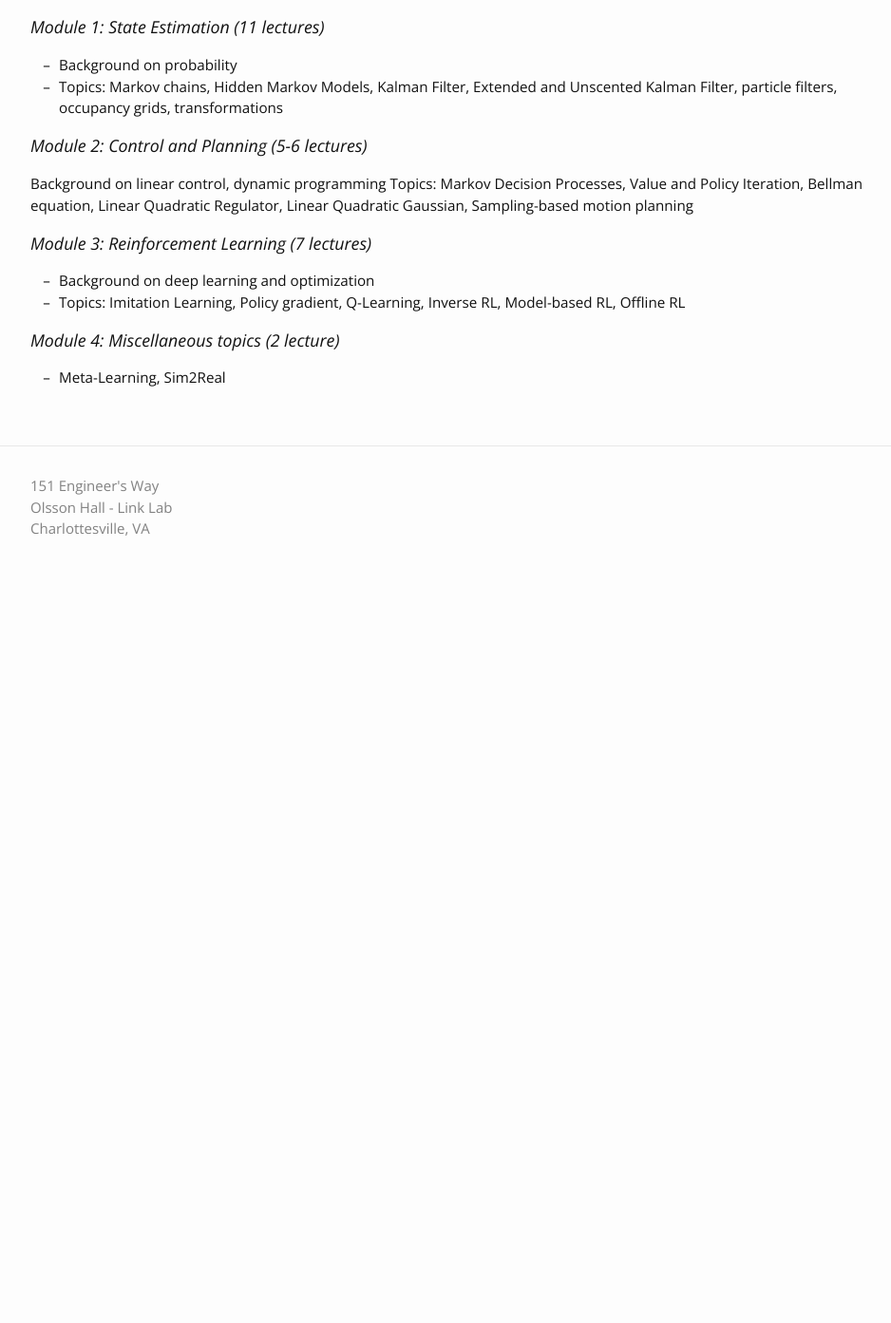
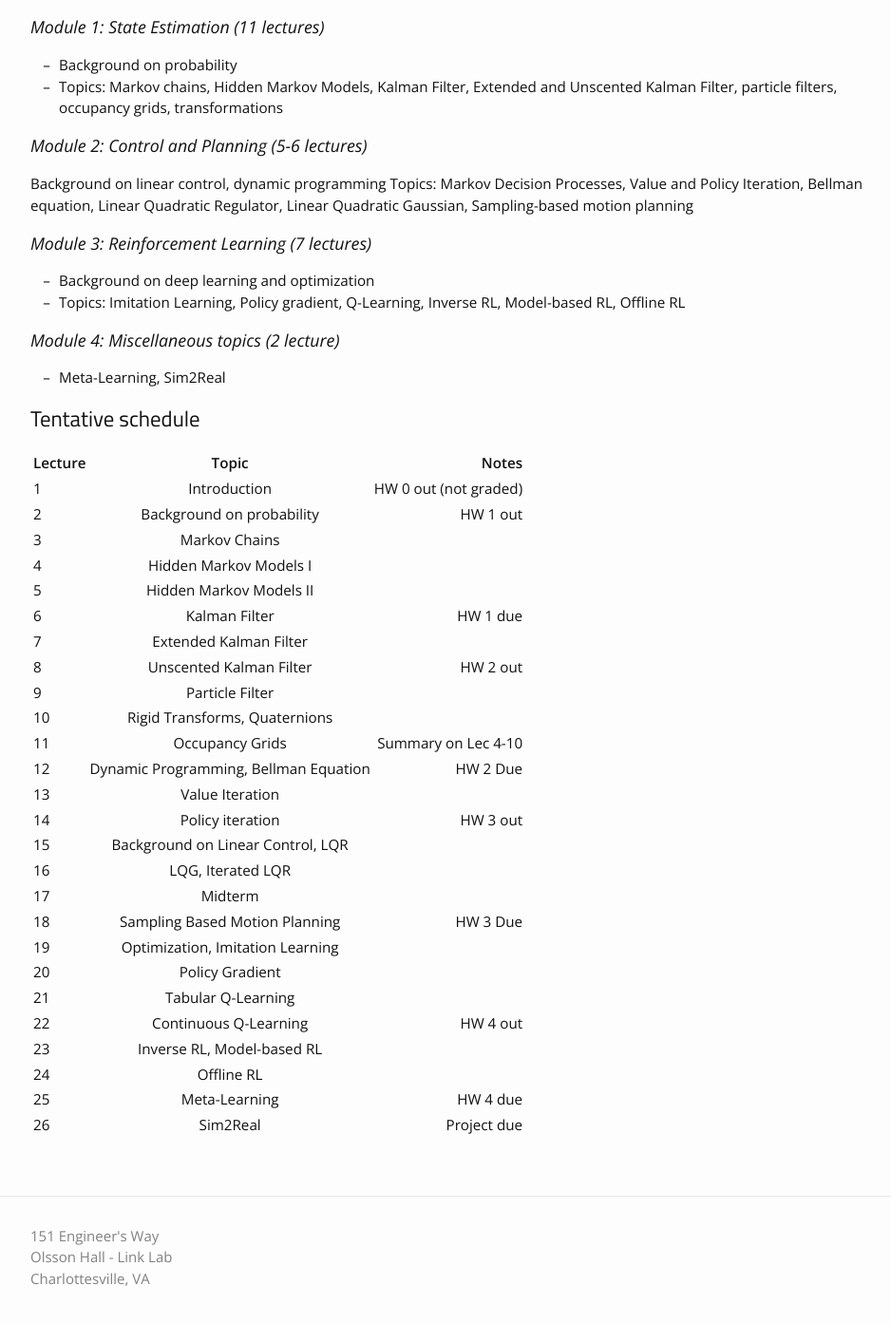
Before and after one commit to linklab-uva/robotlearning, a Jekyll site: the page built from syllabus.md, in a window 1280 px wide and 1400 px high, scrolled down 270 px. Shown: the top 1393 px of the window at 95% size, without its empty margins (163-1101 px from the left). Built offline with Jekyll 4.4.1, drawn with Linux system fonts in a browser that asks for light colours; nearby versions of some CDN libraries; before the commit the page ends 900 px from its top, so only the background shows below that.

Commit message:
syllabus

```diff
--- a/syllabus.md
+++ b/syllabus.md
@@ -20,3 +20,35 @@ Topics: Markov Decision Processes, Value and Policy Iteration, Bellman equation,
 
 ### Module 4: Miscellaneous topics (2 lecture)
 - Meta-Learning, Sim2Real
+
+
+## Tentative schedule
+
+| Lecture      | Topic | Notes    |
+| :---        |    :----:   |          ---: |
+| 1     | Introduction      | HW 0 out (not graded)  |
+| 2  |  Background on probability |  HW 1 out |
+| 3   |  Markov Chains |   |
+| 4   | Hidden Markov Models I   |   |
+| 5   | Hidden Markov Models II  |   |
+| 6   | Kalman Filter  | HW 1 due  |
+| 7   | Extended Kalman Filter  |     |
+| 8   | Unscented Kalman Filter  | HW 2 out  |
+| 9   | Particle Filter  |   |
+| 10   | Rigid Transforms, Quaternions  |   |
+| 11   | Occupancy Grids  |  Summary on Lec 4-10 |
+| 12   | Dynamic Programming, Bellman Equation  |  HW 2 Due |
+| 13   | Value Iteration  |   |
+| 14   | Policy iteration  |  HW 3 out |
+| 15   | Background on Linear Control, LQR  |   |
+| 16   | LQG, Iterated LQR  |   |
+| 17   | Midterm  |   |
+| 18   | Sampling Based Motion Planning  | HW 3 Due  |
+| 19   | Optimization, Imitation Learning  |   |
+| 20   | Policy Gradient  |   |
+| 21   | Tabular Q-Learning  |   |
+| 22   | Continuous Q-Learning  | HW 4 out  |
+| 23   | Inverse RL, Model-based RL  |   |
+| 24   | Offline RL  |   |
+| 25   |  Meta-Learning | HW 4 due   |
+| 26   |  Sim2Real | Project due  |
```
Also changed, not shown: _announcements/announcements.md (+1 -1 lines).
